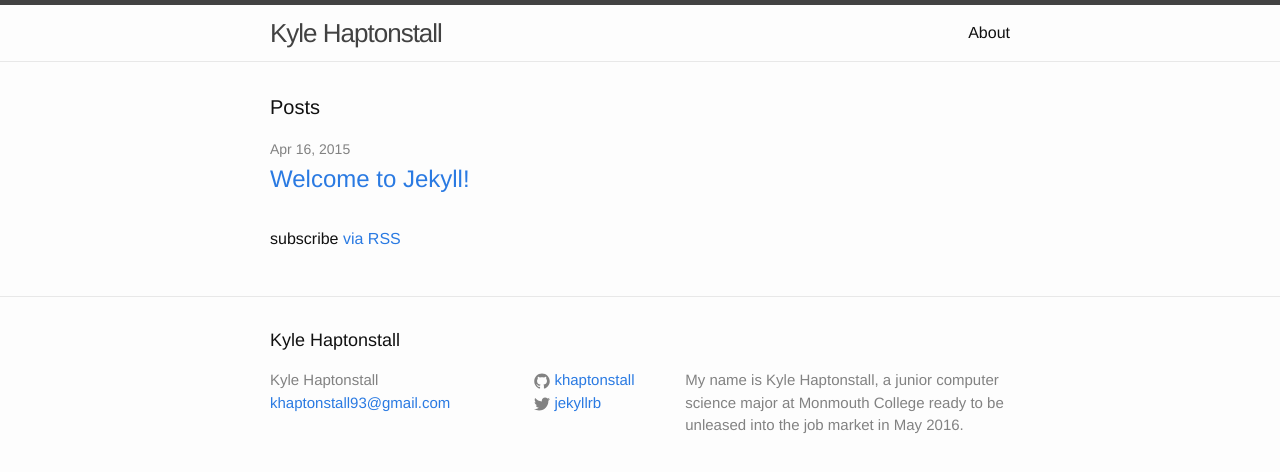
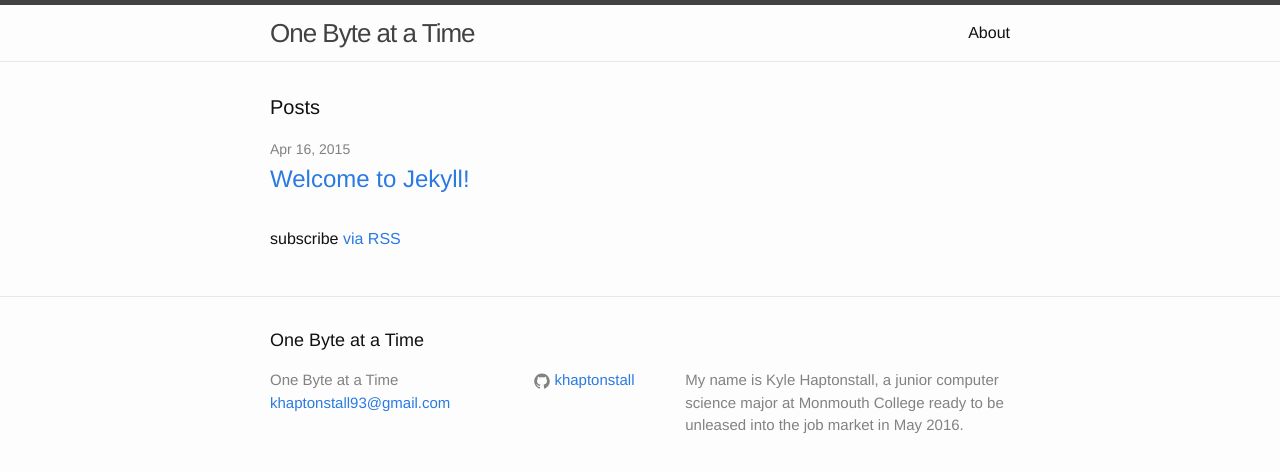
Before and after one commit to khaptonstall/khaptonstall.github.io, a Jekyll site: the page built from index.html, in a window 1280 px wide. Shown: the top 472 px of the page. Built offline with Jekyll 4.4.1, drawn with Linux system fonts in a browser that asks for light colours.

Commit message:
Quick About page updates

```diff
--- a/_config.yml
+++ b/_config.yml
@@ -1,13 +1,12 @@
 # Site settings
-title: Kyle Haptonstall
+title: One Byte at a Time
 email: khaptonstall93@gmail.com
 description: > # this means to ignore newlines until "baseurl:"
   My name is Kyle Haptonstall, a junior computer science major at Monmouth College ready to be unleased into the job market in May 2016.
 baseurl: "" # the subpath of your site, e.g. /blog/
 url: "http://yourdomain.com" # the base hostname & protocol for your site
-twitter_username: jekyllrb
+#twitter_username: jekyllrb
 github_username:  khaptonstall
-linkedin_username: khaptonstall
 
 # Build settings
 markdown: kramdown
```
Also changed, not shown: 1 other file.
